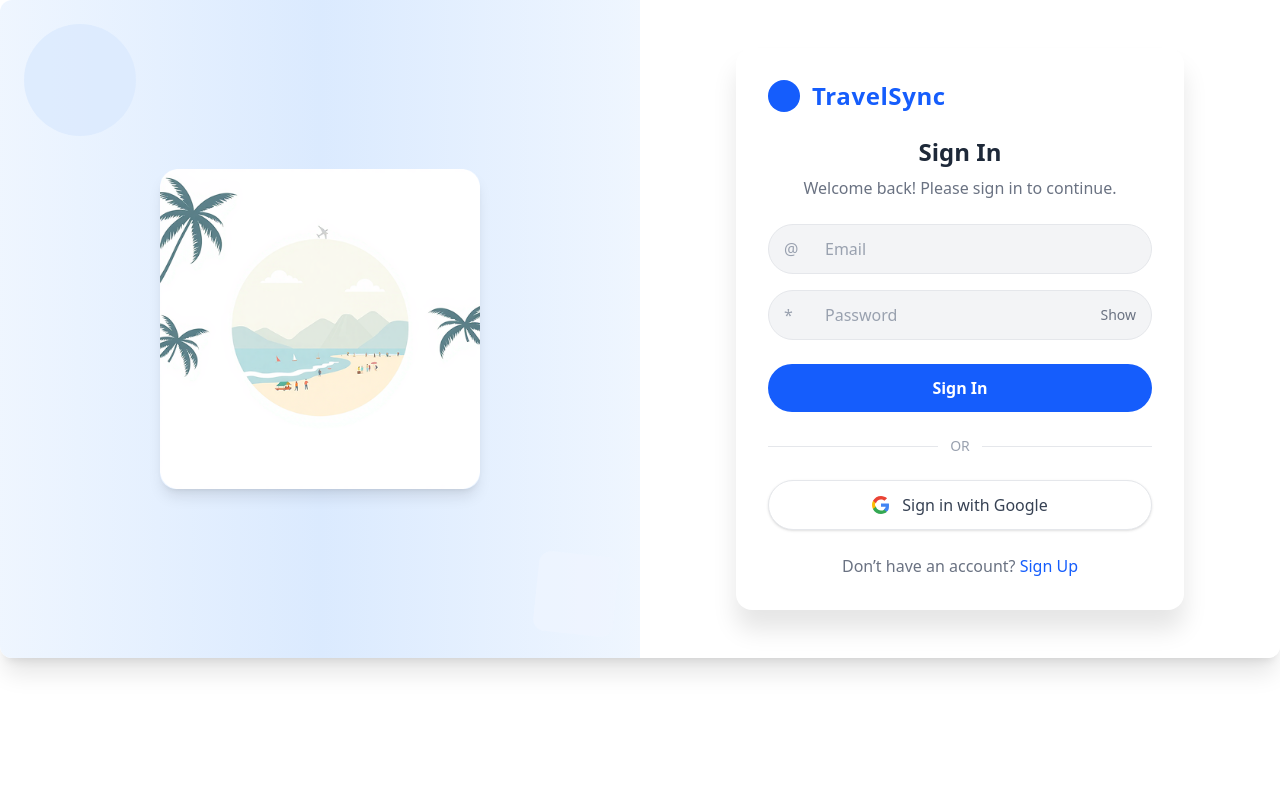
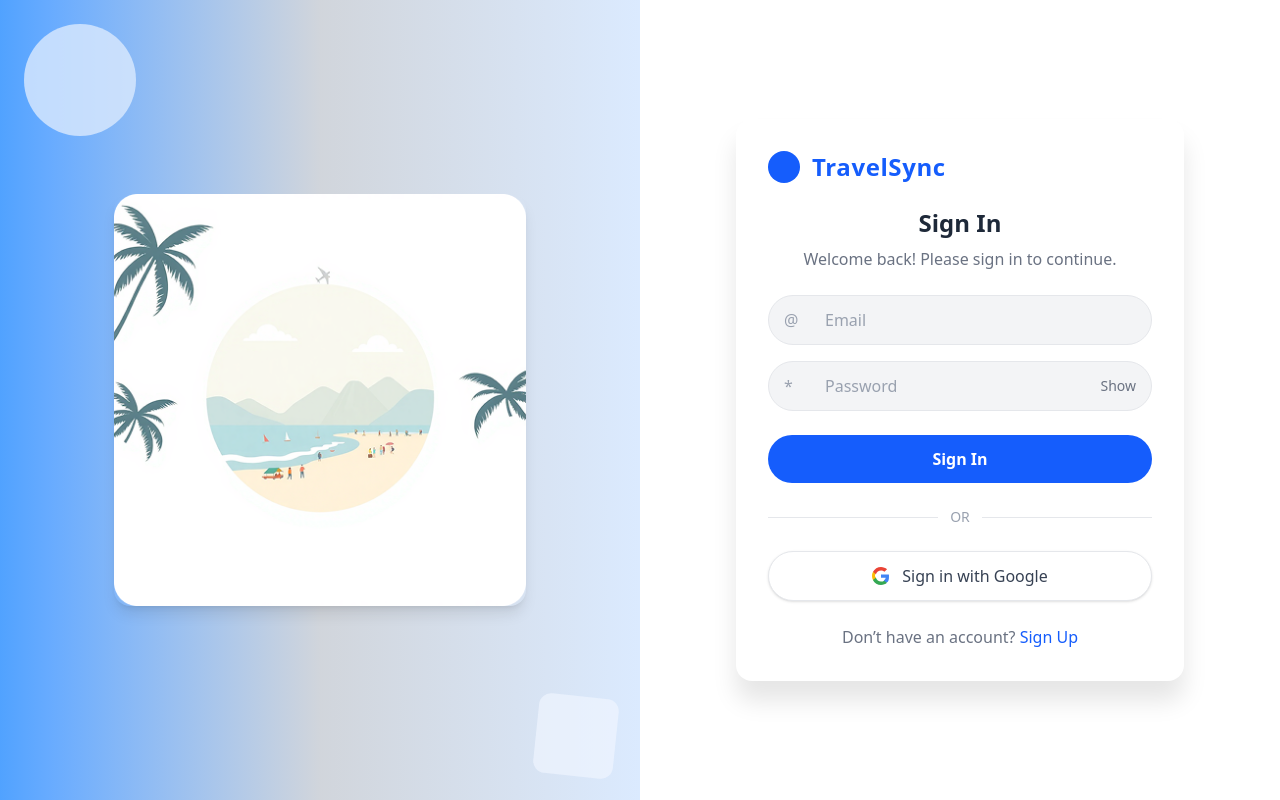
Before and after one commit to develper21/TravelSync_platefrom, a React (Vite) app in the folder Frontend/: page /signin in a window 1280 px wide. Built offline with nearby package versions, Linux system fonts and the light colour scheme.

Commit message:
update signin page in this page entire conver are convert into full screen and also reponsive

```diff
--- a/Frontend/src/Pages/signin.jsx
+++ b/Frontend/src/Pages/signin.jsx
@@ -28,29 +28,28 @@
   }
 
   function handleGoogleSignIn() {
-    // TODO: wire up your OAuth / NextAuth Google signin
     alert("Google Sign-in clicked (wire this up to your auth)");
   }
 
   return (
-      <div className="w-full h-100% rounded-xl shadow-xl overflow-hidden md:grid md:grid-cols-2">
+    <div className="min-h-screen w-full bg-white flex items-stretch">
+      <div className="w-full grid grid-cols-1 md:grid-cols-2 items-stretch">
         {/* LEFT - Illustration / promotional area (hidden on small screens) */}
-        <div className="hidden md:flex relative items-center justify-center bg-gradient-to-r from-blue-50 via-blue-100 to-blue-50 p-10">
-          {/* Decorative shapes */}
+        <div className="hidden md:flex relative items-center justify-center bg-gradient-to-r from-blue-400 via-gray-300 to-blue-100 p-10">
           <div className="absolute left-6 top-6 w-28 h-28 rounded-full bg-blue-100 opacity-80" />
           <div className="absolute right-6 bottom-6 w-20 h-20 rounded-xl bg-blue-50 opacity-70 transform rotate-6" />
 
-          <div className="w-full max-w-sm p-6 bg-transparent flex items-center justify-center">
+          <div className="w-full max-w-[460px] p-6 bg-transparent flex items-center justify-center">
             <img
               src="/img1.png"
               alt="Travel visual"
-              className="w-80 h-80 rounded-2xl object-cover shadow-lg"
+              className="max-w-[420px] w-full h-auto rounded-2xl object-cover shadow-lg"
             />
           </div>
         </div>
 
         {/* RIGHT - Form area */}
-        <div className="flex items-start justify-center bg-white p-8 md:p-12">
+        <div className="flex items-center justify-center bg-white p-6 md:p-12">
           <div className="w-full max-w-md bg-white rounded-2xl shadow-[0_20px_25px_rgba(0,0,0,0.10)] p-6 md:p-8">
             <div className="flex items-center gap-3">
               <div className="w-8 h-8 rounded-full bg-blue-600" />
@@ -112,7 +111,6 @@
               </button>
             </form>
 
-            {/* divider */}
             <div className="flex items-center my-6 gap-3">
               <div className="flex-1 h-px bg-gray-200" />
               <div className="text-gray-400 text-sm">OR</div>
@@ -124,7 +122,6 @@
               className="w-full rounded-full bg-white border border-gray-200 py-3 flex items-center justify-center gap-3 shadow-sm hover:shadow-md"
               aria-label="Sign in with Google"
             >
-              {/* simple Google-ish icon */}
               <svg width="18" height="18" viewBox="0 0 18 18" fill="none" xmlns="http://www.w3.org/2000/svg">
                 <path d="M17 9.2c0-.55-.05-1.08-.14-1.6H9v3.03h4.7c-.2 1.08-.83 1.98-1.78 2.6v2.15h2.88C16.45 14.6 17 12.96 17 9.2z" fill="#4285F4"/>
                 <path d="M9 18c2.43 0 4.47-.8 5.96-2.17l-2.88-2.15c-.8.54-1.83.86-3.08.86-2.37 0-4.37-1.6-5.09-3.76H1.02v2.36C2.52 15.98 5.54 18 9 18z" fill="#34A853"/>
@@ -142,5 +139,6 @@
           </div>
         </div>
       </div>
+    </div>
   );
 }
```
